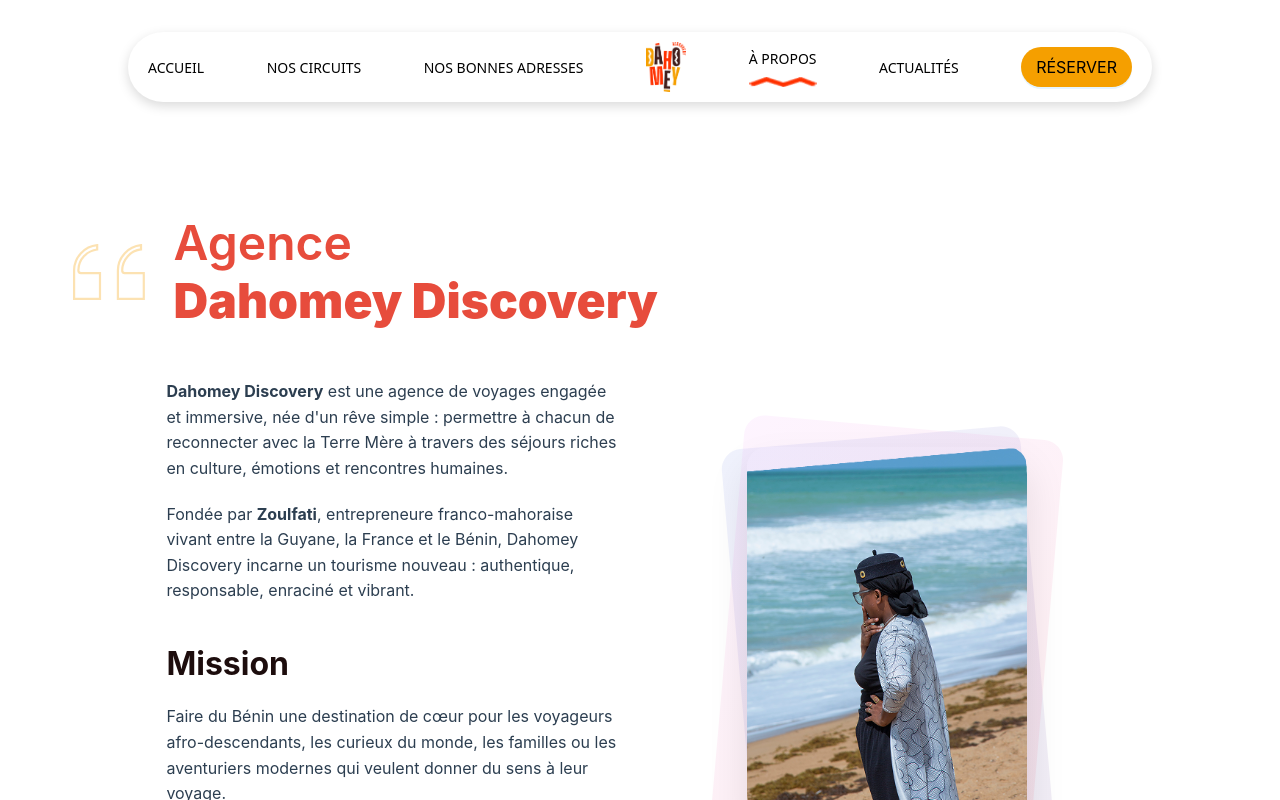
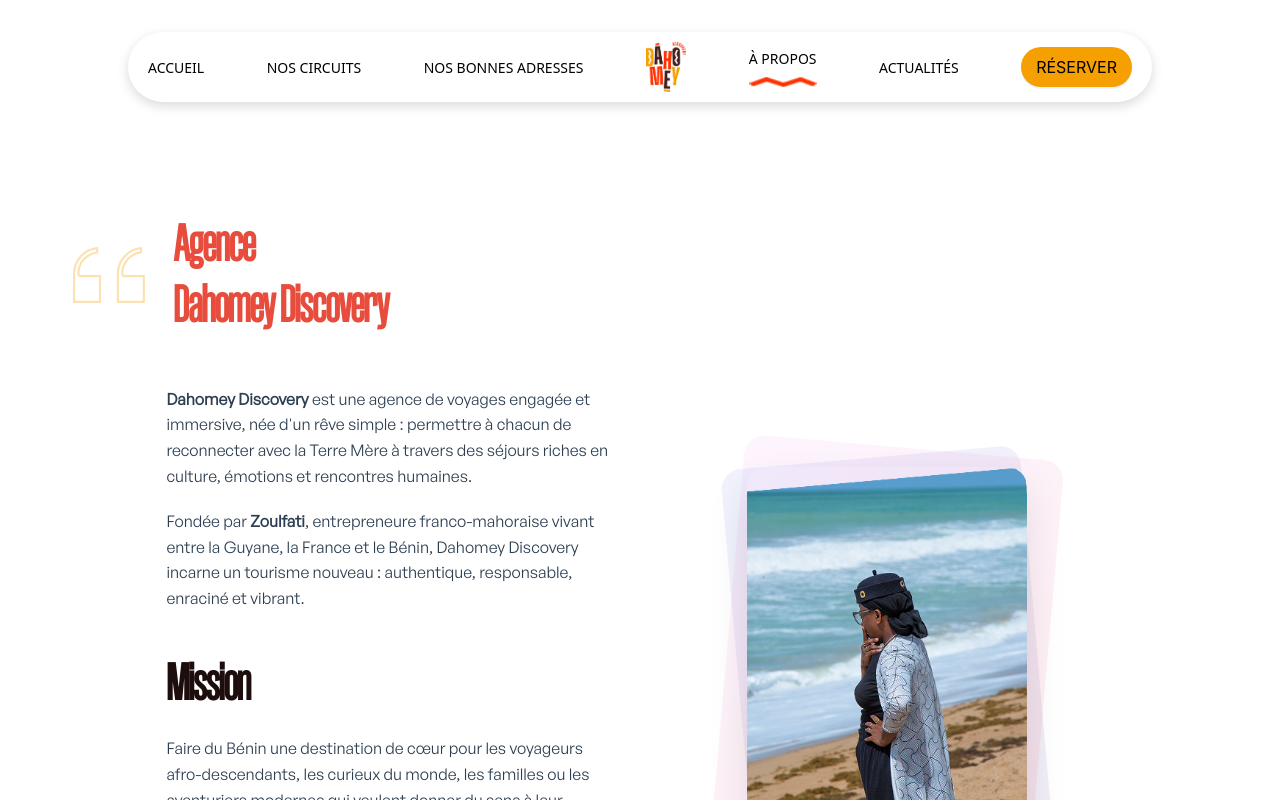
Before and after one commit to ephremekouledou/DahomeyDiscovery_ui, a React (Vite) app: page /a-propos in a window 1280 px wide. Shown: the top 800 px of the page. Built offline with nearby package versions, Linux system fonts and the light colour scheme.

Commit message:
fix: apropos

```diff
--- a/src/pages/Apropos/Apropos.tsx
+++ b/src/pages/Apropos/Apropos.tsx
@@ -96,7 +96,8 @@
                 style={{
                   margin: 0,
                   color: "#e74c3c",
-                  fontSize: "clamp(24px, 4vw, 48px)",
+                  fontSize: "clamp(44px, 4vw, 78px)",
+                  fontFamily: "DragonAngled",
                   //   fontWeight: "bold",
                   lineHeight: 1.2,
                 }}
@@ -150,6 +151,7 @@
                       lineHeight: 1.6,
                       color: "#2c3e50",
                       marginBottom: "20px",
+                      fontFamily: "GeneralSans",
                     }}
                   >
                     <b>Dahomey Discovery</b> est une agence de voyages engagée
@@ -163,6 +165,7 @@
                       fontSize: "16px",
                       lineHeight: 1.6,
                       color: "#2c3e50",
+                      fontFamily: "GeneralSans",
                     }}
                   >
                     Fondée par <b>Zoulfati</b>, entrepreneure franco-mahoraise
@@ -178,9 +181,10 @@
                     level={2}
                     style={{
                       color: "#1D0D0D",
-                      fontSize: "32px",
+                      fontSize: "clamp(34px, 4vw, 68px)",
                       marginBottom: "20px",
                       fontWeight: "bold",
+                      fontFamily: "DragonAngled",
                     }}
                   >
                     Mission
@@ -191,6 +195,7 @@
                       lineHeight: 1.6,
                       color: "#2c3e50",
                       marginBottom: "30px",
+                      fontFamily: "GeneralSans",
                     }}
                   >
                     Faire du Bénin une destination de cœur pour les voyageurs
@@ -215,6 +220,7 @@
                     boxShadow: "0 4px 15px rgba(255, 107, 53, 0.3)",
                     transition: "all 0.3s ease",
                     color: "#1D0D0D",
+                    fontFamily: "GeneralSans",
                   }}
                   onMouseEnter={(e) => {
                     const target = e.target as HTMLButtonElement;
```
